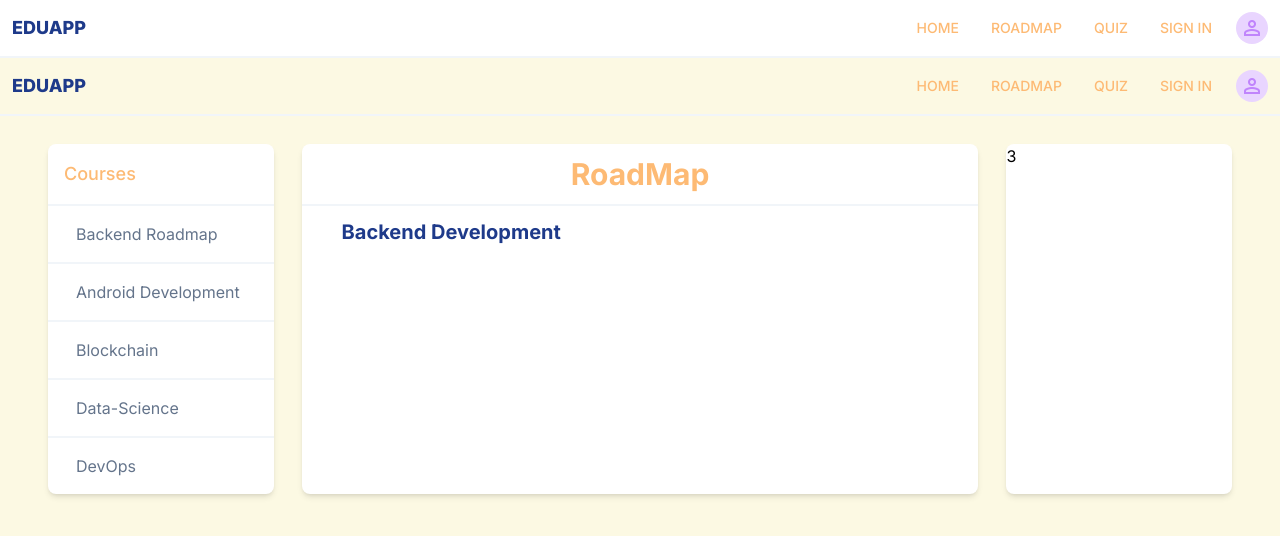
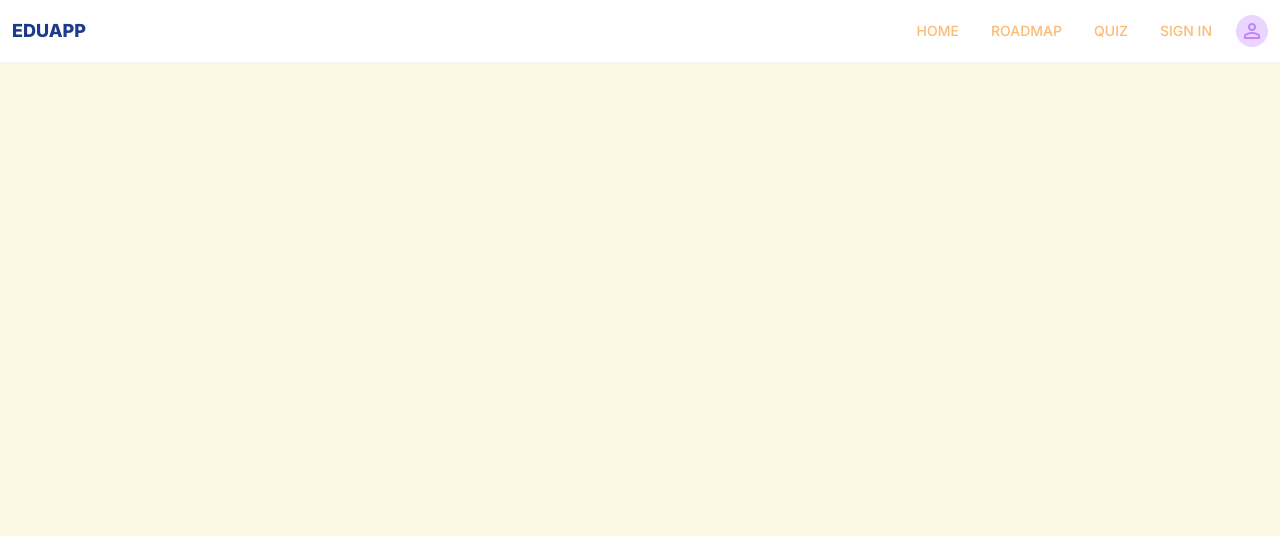
Before and after one commit to code-with-santanu/Eduapp, a Next.js app: page / in a window 1280 px wide. Shown: the top 536 px of the page. Built offline with nearby package versions, Linux system fonts and the light colour scheme.

Commit message:
Scroll-bar removed

```diff
--- a/src/app/Quiz/page.jsx
+++ b/src/app/Quiz/page.jsx
@@ -1,9 +1,7 @@
 "use client";
 import React, { useState } from "react";
-import { quiz } from "./data.js";
-import Navbar from "../components/Navbar.js";
-
-const page = () => {
+import { quiz } from "./data";
+export default function Quiz(){
   const [activeQuestion, setactiveQuestion] = useState(0);
   const [selectedAns, setSelectedAns] = useState("");
   const [checked, setChecked] = useState(null);
@@ -114,5 +112,3 @@ const page = () => {
     </div>
   );
 };
-
-export default page;
--- a/src/app/components/Navbar.js
+++ b/src/app/components/Navbar.js
@@ -1,30 +1,28 @@
 import Link from "next/link";
 import React from "react";
 
-function Navbar() {
+function Navbar({height}) {
   return (
-    <div>
-      <div className="flex border-b-2 border-slate-100 items-center p-3">
+      <div className={`fixed top-0 w-full ${height} bg-white flex border-b-2 border-slate-100 items-center p-3`}>
         <div className="font-extrabold text-lg text-blue-900">EDUAPP</div>
         <div className="flex ml-auto text-orange-300 font-medium space-x-4 pr-4 ">
           <div className="py-1 px-2 hover:bg-orange-50 text-sm rounded-md">
             <Link href="/">HOME</Link>
           </div>
           <div className="py-1 px-2 hover:bg-orange-50 text-sm rounded-md">
-            ROADMAP
+            <Link href="/roadmap">ROADMAP</Link>
           </div>
           <div className="py-1 px-2 hover:bg-orange-50 text-sm rounded-md">
-            <Link href="/Quiz">QUIZ</Link>
+            <Link href="/quiz">QUIZ</Link>
           </div>
           <div className="py-1 px-2 hover:bg-orange-50 text-sm rounded-md">
-            SIGN IN
+            <Link href="/sign">SIGN IN</Link>
           </div>
         </div>
         <div className="material-symbols-outlined bg-purple-200 text-purple-400 rounded-full p-1 hover:text-white hover:bg-purple-400">
           person
         </div>
       </div>
-    </div>
   );
 }
 
--- a/src/app/layout.js
+++ b/src/app/layout.jsx
@@ -18,9 +18,9 @@ export default function RootLayout({ children }) {
           href="https://fonts.googleapis.com/css2?family=Material+Symbols+Outlined:opsz,wght,FILL,GRAD@24,500,0,0"
         />
       </head>
-      <body className={inter.className}>
-        <Navbar />
-        {children}
+      <body className={`${inter.className} bg-[#fcf9e3]`}>
+        <Navbar height="h-16"/>
+        <div className="pt-16">{children}</div>
       </body>
     </html>
   );
--- /dev/null
+++ b/src/app/page.jsx
@@ -0,0 +1,13 @@
+"use client";
+import data from "../../data";
+import Navbar from "./components/Navbar";
+import { useState } from "react";
+
+export default function Home() {
+	const [show, setShow] = useState("Backend Development");
+  	return (
+    <>
+
+	</>
+  );
+}
--- a/src/app/roadmap/page.js
+++ /dev/null
@@ -1,12 +0,0 @@
-import React from 'react'
-import Navbar from '../components/Navbar'
-
-function roadmap() {
-  return (
-    <div className="">
-        <Navbar/>
-    </div>
-  )
-}
-
-export default roadmap
--- a/src/app/page.js
+++ b/src/app/roadmap/page.jsx
@@ -1,14 +1,13 @@
 "use client";
-import data from "../../data";
-import Navbar from "./components/Navbar";
+import data from "../../../data";
 import { useState } from "react";
 
-export default function Home() {
+export default function Roadmap() {
 	const [show, setShow] = useState("Backend Development");
-  	return (
+  return (
     <>
-		<div className="bg-[#fcf9e3] min-h-screen">
-			<Navbar/>
+    <div className="">
+			{/* <Navbar/> */}
 			<div className="flex px-12 py-7 space-x-7 w-full">
 				<div className="w-1/5 bg-white rounded-lg shadow-md">
 					<div className="p-4 text-lg text-orange-300 border-b-2 border-slate-100 font-medium rounded-t-lg">Courses</div>
@@ -29,6 +28,6 @@ export default function Home() {
 				<div className="w-1/5 bg-white rounded-lg shadow-md">3</div>
 			</div>
 		</div>
-	</>
-  );
+    </>
+  )
 }
```
Also changed, not shown: src/app/sign/page.jsx (added).
